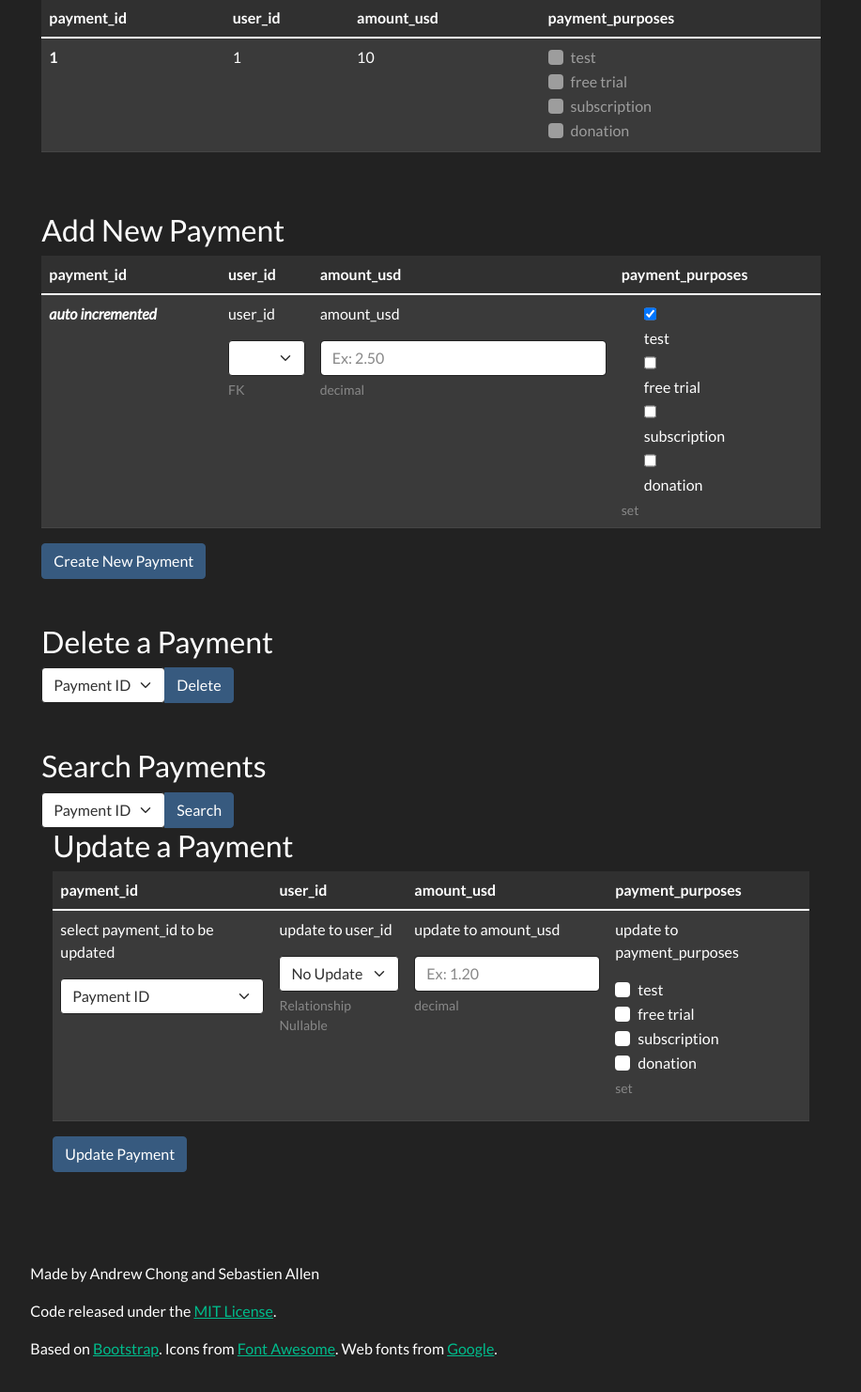
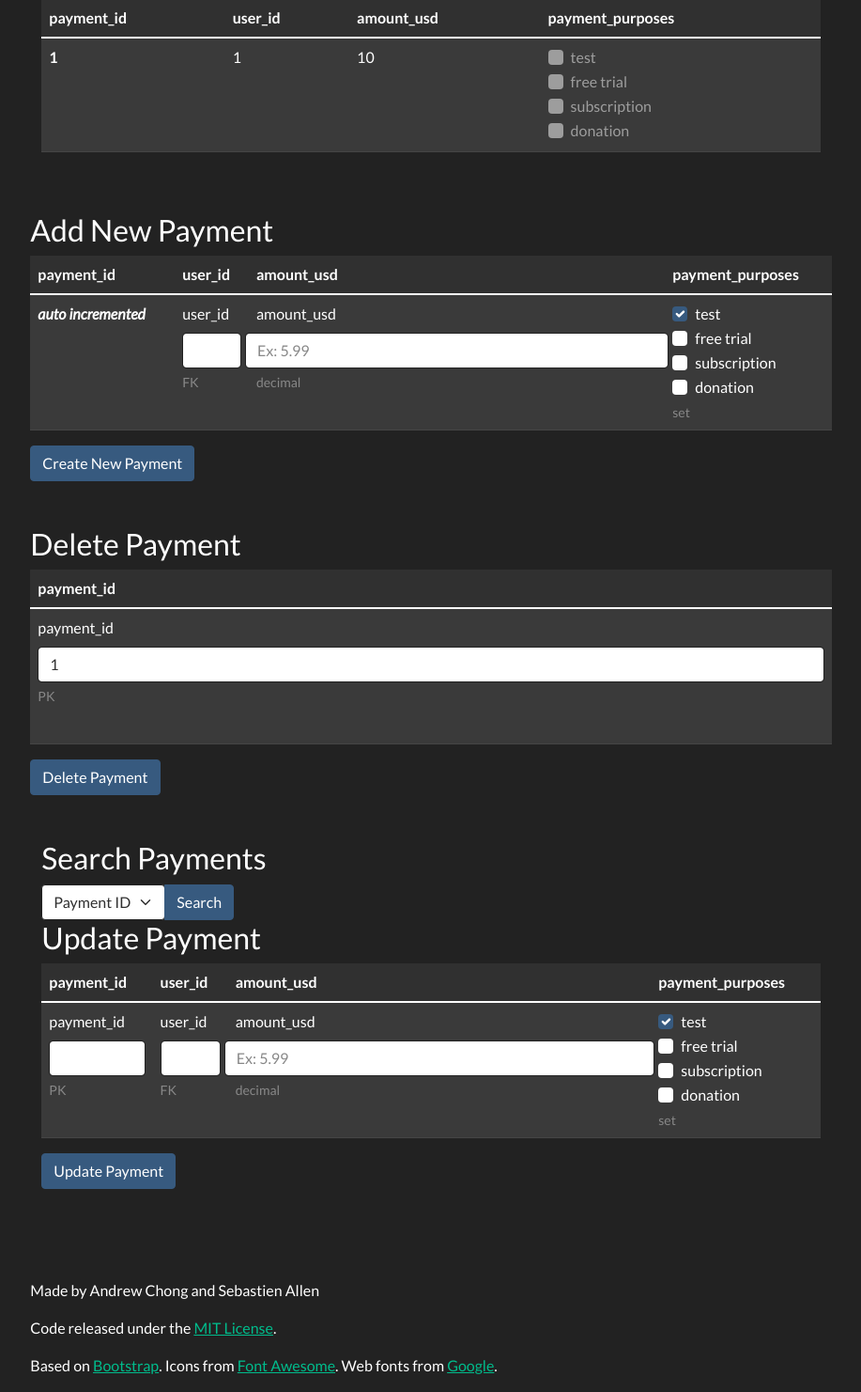
Before and after one commit to opheron/votr-flask, a Flask app: template templates/payments.html in a window 1280 px wide. Shown: the part 275-1756 px from the top of the page at 94% size, without its empty margins (181-1098 px from the left). Before the commit the page ends 1719 px from the top, so only its background shows below. Run offline with Flask 2, Linux system fonts and the light colour scheme; the template is opened without the code that fills it: values that come from a table or form of the project are taken from there, most other values are stand-ins (such as "Sample title", 1, 10 or a date in 2020); lists and menus that the app fills with data are empty; some libraries are stand-ins or nearby versions.

Commit message:
added CRUD w/o search to payments

```diff
--- a/app.py
+++ b/app.py
@@ -3,6 +3,8 @@
 import logging
 
 from os import getenv
+
+from pymysql import NULL
 
 # import requests
 from forms import *
@@ -33,7 +35,7 @@ app = Flask(__name__)
 app.config["SEND_FILE_MAX_AGE_DEFAULT"] = 0
 app.config["DEBUG"] = getenv("FLASK_ENV")
 app.config["FLASK_APP"] = getenv("FLASK_APP")
-app.config["SECRET_KEY"] = getenv("SECRET_KEY")
+app.config["SECRET_KEY"] = 'getenv("SECRET_KEY")'
 
 # app.config[
 #     "SQLALCHEMY_DATABASE_URI"
@@ -158,13 +160,80 @@ class AddNewUserForm(FlaskForm):
 
 
 class AddNewPaymentForm(FlaskForm):
-    # TODO: get user_id dynamically updating, update validator for amount_usd (not negative?)
-    user_id = SelectField("user_id", coerce=int)
-    amount_usd = DecimalField("amount_usd", places=2)
-    payment_purposes_test = BooleanField("test", default="checked")
-    payment_purposes_free_trial = BooleanField("free trial")
-    payment_purposes_subscription = BooleanField("subscription")
-    payment_purposes_donation = BooleanField("donation")
+    user_id = SelectField(
+        "user_id",
+        coerce=int,
+        render_kw={"class": "form-control"},
+    )
+    amount_usd = DecimalField(
+        "amount_usd", places=2,
+        render_kw={"class": "form-control"},
+    )
+    payment_purposes_test = BooleanField(
+        id="payment_purposes_test",
+        name="test",
+        label="test",
+        default="checked",
+        render_kw={"class": "form-check-input"},
+    )
+    payment_purposes_free_trial = BooleanField(
+        id="payment_purposes_free_trial", name="free_trial", label="free trial"
+    )
+    payment_purposes_subscription = BooleanField(
+        id="payment_purposes_subscription",
+        name="subscription",
+        label="subscription",
+    )
+    payment_purposes_donation = BooleanField(
+        id="payment_purposes_donation",
+        name="donation",
+        label="donation",
+    )
+
+class UpdatePaymentForm(FlaskForm):
+    payment_id = SelectField(
+        "payment_id",
+        coerce=int,
+        render_kw={"class": "form-control"},
+    )
+    user_id = SelectField(
+        "user_id",
+        coerce=int,
+        render_kw={"class": "form-control"},
+    )
+    amount_usd = DecimalField(
+        "amount_usd", places=2,
+        render_kw={"class": "form-control"},
+    )
+    payment_purposes_test = BooleanField(
+        id="payment_purposes_test",
+        name="test",
+        label="test",
+        default="checked",
+        render_kw={"class": "form-check-input"},
+    )
+    payment_purposes_free_trial = BooleanField(
+        id="payment_purposes_free_trial", name="free_trial", label="free trial"
+    )
+    payment_purposes_subscription = BooleanField(
+        id="payment_purposes_subscription",
+        name="subscription",
+        label="subscription",
+    )
+    payment_purposes_donation = BooleanField(
+        id="payment_purposes_donation",
+        name="donation",
+        label="donation",
+    )
+
+class DeletePaymentForm(FlaskForm):
+    payment_id = SelectField(
+        "payment_id",
+        choices=(1,1),
+        coerce=int,
+        render_kw={"class": "form-control"},
+    )
+
 
 class AddNewUserPollSettingForm(FlaskForm):
     # TODO: Validation, actual functionality
@@ -392,6 +461,107 @@ def votes():
 #     return render_template("payments.html")
 
 
+@app.route("/add_new_payment", methods=["POST"])
+def add_new_payment():
+    # if request.method == "POST" and "add-new-payment" in request.form:
+    add_new_payment_form = AddNewPaymentForm()
+    # add_new_payment_form.validate_on_submit
+    # NOTE: Use the next line if you need to test w/out form validation stopping
+    # if request.method == "POST":
+    if add_new_payment_form.amount_usd.data != None:
+        connection = db_engine.connect()
+        new_payment = {
+            "user_id": add_new_payment_form.user_id.data,
+            "amount_usd": add_new_payment_form.amount_usd.data,
+        }
+        user_id = new_payment['user_id']
+        if new_payment['user_id'] == -1:
+            user_id = "NULL"
+
+
+        # Permissions are tricky because of the sql string has to be exact with punctuation like commas and quotes
+        new_payment_purposes_set = (
+            add_new_payment_form.payment_purposes_test.data,
+            add_new_payment_form.payment_purposes_free_trial.data,
+            add_new_payment_form.payment_purposes_subscription.data,
+            add_new_payment_form.payment_purposes_donation.data,
+        )
+        payment_purposes_set = ("test", "free_trial", "subscription", "donation")
+        first_true = True
+        string = ""
+        for x in range(len(new_payment_purposes_set)):
+            if new_payment_purposes_set[x]:
+                comma = ("," if not first_true else "")
+                string = f"{string}{comma}{payment_purposes_set[x]}"
+                first_true = False
+        app.logger.debug(f"new_payment: {new_payment}")
+        add_new_payment_query = f"INSERT INTO Payments (user_id, amount_usd, payment_purposes) VALUES ({user_id}, {new_payment['amount_usd']}, '{string}')"
+        app.logger.debug(add_new_payment_query)
+        connection.execute(add_new_payment_query)
+        connection.close()
+        return redirect(url_for("payments"))
+    else:
+        return redirect(url_for("payments"))
+
+
+@app.route("/update_payment", methods=["POST"])
+def update_payment():
+    # if request.method == "POST" and "add-new-payment" in request.form:
+    update_payment_form = UpdatePaymentForm()
+    # add_new_payment_form.validate_on_submit
+    # NOTE: Use the next line if you need to test w/out form validation stopping
+    # if request.method == "POST":
+    if update_payment_form.amount_usd.data != None:
+        connection = db_engine.connect()
+        new_payment = {
+            "user_id": update_payment_form.user_id.data,
+            "amount_usd": update_payment_form.amount_usd.data,
+        }
+        user_id = new_payment['user_id']
+        if new_payment['user_id'] == -1:
+            user_id = "NULL"
+
+
+        # Permissions are tricky because of the sql string has to be exact with punctuation like commas and quotes
+        new_payment_purposes_set = (
+            update_payment_form.payment_purposes_test.data,
+            update_payment_form.payment_purposes_free_trial.data,
+            update_payment_form.payment_purposes_subscription.data,
+            update_payment_form.payment_purposes_donation.data,
+        )
+        payment_purposes_set = ("test", "free_trial", "subscription", "donation")
+        first_true = True
+        string = ""
+        for x in range(len(new_payment_purposes_set)):
+            if new_payment_purposes_set[x]:
+                comma = ("," if not first_true else "")
+                string = f"{string}{comma}{payment_purposes_set[x]}"
+                first_true = False
+        app.logger.debug(f"new_payment: {new_payment}")
+        add_new_payment_query = f"UPDATE Payments SET user_id = {user_id}, amount_usd = {new_payment['amount_usd']}, payment_purposes = '{string}' WHERE payment_id = {update_payment_form.payment_id.data}"
+        app.logger.debug(add_new_payment_query)
+        connection.execute(add_new_payment_query)
+        connection.close()
+        return redirect(url_for("payments"))
+    else:
+        return redirect(url_for("payments"))
+
+
+
+@app.route("/delete_payment", methods=["POST"])
+def delete_payment():
+    # if request.method == "POST" and "delete-payment" in request.form:
+    delete_payment_form = DeletePaymentForm()
+    # add_new_payment_form.validate_on_submit
+    # NOTE: Use the next line if you need to test w/out form validation stopping
+    # if request.method == "POST":
+    connection = db_engine.connect()
+    add_new_payment_query = f"DELETE FROM Payments WHERE payment_id = {delete_payment_form.payment_id.data}"
+    connection.execute(add_new_payment_query)
+    connection.close()
+    return redirect(url_for("payments"))
+
+
 @app.route("/payments/", methods=["GET", "POST"])
 def payments():
     """Payments CRUD page"""
@@ -400,15 +570,23 @@ def payments():
         connection = db_engine.connect()
         payments_query = "SELECT * FROM Payments"
         all_payments = connection.execute(payments_query).fetchall()
+        users_query = "SELECT * FROM Users"
+        all_users = connection.execute(users_query).fetchall()
         connection.close()
 
-        # TODO: add new ptayment form - not working yet, the select list is not dynamic
         add_new_payment_form = AddNewPaymentForm(request.form)
-
+        add_new_payment_form.user_id.choices = [(-1,"NULL")]+[(g.user_id, g.user_id) for g in all_users]
+        delete_payment_form = DeletePaymentForm(request.form)
+        delete_payment_form.payment_id.choices = [(g.payment_id, g.payment_id) for g in all_payments]
+        update_payment_form = UpdatePaymentForm(request.form)
+        update_payment_form.user_id.choices = [(-1,"NULL")]+[(g.user_id, g.user_id) for g in all_users]
+        update_payment_form.payment_id.choices = [(g.payment_id, g.payment_id) for g in all_payments]
         return render_template(
             "payments.html",
             all_payments=all_payments,
             add_new_payment_form=add_new_payment_form,
+            delete_payment_form=delete_payment_form,
+            update_payment_form=update_payment_form,
         )
     elif request.method == "POST":
         # TODO: also not working yet, dont know where to start
--- a/templates/payments.html
+++ b/templates/payments.html
@@ -62,8 +62,9 @@
         </tbody>
         </table>
       </div>
-      <div class="container">
-      <form>
+    <div>
+      <form name="add-new-payment" method="POST" action="/add_new_payment">
+        {{ add_new_payment_form.csrf_token }}
         <h3>Add New Payment</h3>
         <table class="table table-striped table-dark">
           <thead>
@@ -71,30 +72,48 @@
               <th scope="col">payment_id</th>
               <th scope="col">user_id</th>
               <th scope="col">amount_usd</th>
-              <th scope="col">payment_purposes</th>
+              <th
+                scope="col"
+                data-toggle="tooltip"
+                data-placement="top"
+                title="payment's purposes"
+              >
+                payment_purposes
+              </th>
             </tr>
+          </thead>
+
           <tbody>
             <tr>
               <th scope="row"><i>auto incremented</i></th>
-
               <td>
+                {# TODO: Decide if aria-describedby is useful #} {#
+                ####################################### #} {# Old Input:
+                <input
+                  type="text"
+                  class="form-control"
+                  id="users-create-username"
+                  aria-describedby="create-username-help"
+                  placeholder="Ex: personOne"
+                />
+                #}
+                <div class="mb-3 form-group row">
                 <div class="mb-3">
-                    <!--TODO: get auto populating-->
-                    <!-- USER ID LABEL -->
-                    {{ add_new_payment_form.user_id.label(class="form-label mb-3") }}
-                    <!-- USER ID FIELD -->
-                    {{ add_new_payment_form.user_id( class="form-select")}}
+                  <!-- USERNAME LABEL -->
+                  {{ add_new_payment_form.user_id.label(class="form-label") }}
+                  <!-- USERNAME FIELD -->
+                  {{ add_new_payment_form.user_id(class="form-control" ) }}
                   <div id="create-user_id-help" class="form-text">FK</div>
                 </div>
               </td>
               <td>
-                  <div class="mb-3">
-                    <!-- AMOUNT USD LABEL -->
-                    {{ add_new_payment_form.amount_usd.label(class="form-label mb-3")
+                <div class="mb-3 form-group row">
+                  <!-- EMAIL ADDRESS LABEL -->
+                  {{ add_new_payment_form.amount_usd.label(class="form-label")
                   }}
-                    <!-- AMOUNT USD FIELD -->
+                  <!-- EMAIL ADDRESS FIELD -->
                   {{ add_new_payment_form.amount_usd( class="form-control",
-                    placeholder="Ex: 2.50") }}
+                  placeholder="Ex: 5.99") }}
                   <div id="create-amount_usd-help" class="form-text">
                     decimal
                   </div>
@@ -103,54 +122,68 @@
               <td>
                 <div class="form-check">
                   <!-- FIELD -->
-                    {{add_new_payment_form.payment_purposes_test(class="form-check")}}
+                  {{add_new_payment_form.payment_purposes_test(class="form-check-input", checked="")}}
                   <!-- LABEL -->
-                    {{ add_new_payment_form.payment_purposes_test.label }}
+                  {{ add_new_payment_form.payment_purposes_test.label(name="test", class="form-check-label") }}
                 </div>
                 <div class="form-check">
                   <!-- FIELD -->
-                    {{add_new_payment_form.payment_purposes_free_trial(class="form-check")}}
+                  {{add_new_payment_form.payment_purposes_free_trial(class="form-check-input" )}}
                   <!-- LABEL -->
-                    {{ add_new_payment_form.payment_purposes_free_trial.label }}
+                  {{ add_new_payment_form.payment_purposes_free_trial.label(class="form-check-label") }}
                 </div>
                 <div class="form-check">
                   <!-- FIELD -->
-                    {{add_new_payment_form.payment_purposes_subscription(class="form-check")}}
+                  {{add_new_payment_form.payment_purposes_subscription(class="form-check-input")}}
                   <!-- LABEL -->
-                    {{ add_new_payment_form.payment_purposes_subscription.label }}
+                  {{ add_new_payment_form.payment_purposes_subscription.label(class="form-check-label") }}
                 </div>
                 <div class="form-check">
                   <!-- FIELD -->
-                    {{add_new_payment_form.payment_purposes_donation(class="form-check")}}
+                  {{add_new_payment_form.payment_purposes_donation(class="form-check-input")}}
                   <!-- LABEL -->
-                    {{ add_new_payment_form.payment_purposes_donation.label }}
+                  {{ add_new_payment_form.payment_purposes_donation.label(class="form-check-label") }}
                 </div>
                 <div id="payments-payment_purposes-help" class="form-text">set</div>
+                </div>
               </td>
             </tr>
           </tbody>
         </table>
 
-        <button type="submit" class="btn btn-primary">Create New Payment</button>
+        <button name="create-new-payment" type="submit" class="btn btn-primary">Create New Payment</button>
       </form>
     </div>
 
-    <div class="container">
-      <form action="/delete_payment">
-        <h3>Delete a Payment</h3>
-        <div class="btn-group"> <!--class button-group changes the width, if theres a better way, you can update this-->
-            <select name="delete-payment-by-id" class="form-select" aria-label="Delete Payment ID">
-              <option selected>Payment ID</option>
-              <!--i dont know how wer are going to have this automatically populate with the available id's-->
-              {% for payment in all_payments %}
-              <option value="{{ payment["payment_id"] }}">{{ payment["payment_id"] }}</option>
-              {% endfor %}
-            </select>
+    <div>
+      <form name="delete-payment" method="POST" action="/delete_payment">
+        {{ delete_payment_form.csrf_token }}
+        <h3>Delete Payment</h3>
+        <table class="table table-striped table-dark">
+          <thead>
+            <tr>
+              <th scope="col">payment_id</th>
+            </tr>
+          </thead>
 
+          <tbody>
+            <tr>
+              <td>
+                <div class="mb-3 form-group row">
+                <div class="mb-3">
+                  <!-- USERNAME LABEL -->
+                  {{ delete_payment_form.payment_id.label(class="form-label") }}
+                  <!-- USERNAME FIELD -->
+                  {{ delete_payment_form.payment_id(class="form-control" ) }}
+                  <div id="create-payment_id-help" class="form-text">PK</div>
+                </div>
+              </td>
+            </tr>
+          </tbody>
+        </table>
 
-        <button type="submit" class="btn btn-primary">Delete</button><!--dont know about type here-->
+        <button name="delete-payment" type="submit" class="btn btn-primary">Delete Payment</button>
       </form>
-      </div>
     </div>
 
     <div class="container">
@@ -168,88 +201,95 @@
     </div>
 
 
-    <div class="container">
-      <form>
-        <h3>Update a Payment</h3>
+    <div>
+      <form name="update-payment" method="POST" action="/update_payment">
+        {{ update_payment_form.csrf_token }}
+        <h3>Update Payment</h3>
         <table class="table table-striped table-dark">
           <thead>
             <tr>
               <th scope="col">payment_id</th>
               <th scope="col">user_id</th>
               <th scope="col">amount_usd</th>
-              <th scope="col">payment_purposes</th>
+              <th
+                scope="col"
+                data-toggle="tooltip"
+                data-placement="top"
+                title="payment's purposes"
+              >
+                payment_purposes
+              </th>
             </tr>
+          </thead>
+
           <tbody>
             <tr>
               <td>
+                <div class="mb-3 form-group row">
                 <div class="mb-3">
-                    <label for="payments-update-payment-id" class="form-label mb-3">select payment_id to be updated</label>
-                    <select class="form-select" id="payment-update-payment-id" aria-label="Update Payment ID">
-                      <option selected>Payment ID</option> <!--i dont know how wer are going to have this automatically populate with the available id's-->
-                      <option value="1">Payment 1</option>
-                      <option value="2">Payment 2</option>
-                      <option value="3">Payment 3</option>
-                      <option value="4">Payment 4</option>
-                    </select>
+                  <!-- USERNAME LABEL -->
+                  {{ update_payment_form.payment_id.label(class="form-label") }}
+                  <!-- USERNAME FIELD -->
+                  {{ update_payment_form.payment_id(class="form-control" ) }}
+                  <div id="create-user_id-help" class="form-text">PK</div>
                 </div>
               </td>
               <td>
+                <div class="mb-3 form-group row">
                 <div class="mb-3">
-                    <label for="payments-update-payment-user-id" class="form-label mb-3">update to user_id</label>
-                    <select class="form-select" id="payments-update-payment-user-id" aria-describedby="update-user-id-help" aria-label="update User ID">
-                      <option selected>No Update</option> <!--i dont know how wer are going to have this automatically populate with the available id's-->
-                      <option value="0">NULL</option>
-                      <option value="1">User 1</option> <!--some such select menus will need a null option, this one does not, as no vote will be without a poll-->
-                      <option value="2">User 2</option>
-                      <option value="3">User 3</option>
-                      <option value="4">User 4</option>
-                    </select>
-                    <div id="update-user-id-help" class="form-text">Relationship Nullable</div>
+                  <!-- USERNAME LABEL -->
+                  {{ update_payment_form.user_id.label(class="form-label") }}
+                  <!-- USERNAME FIELD -->
+                  {{ update_payment_form.user_id(class="form-control" ) }}
+                  <div id="create-user_id-help" class="form-text">FK</div>
                 </div>
               </td>
               <td>
-                  <div class="mb-3">
-                    <label for="payments-update-amount-usd" class="form-label mb-3">update to amount_usd</label>
-                    <input type="text" class="form-control" id="payments-update-amount-usd" aria-describedby="update-amount-usd-help" placeholder="Ex: 1.20"> <!-- not sure what 'type' to use here-->
-                    <div id="update-amount-usd-help" class="form-text">decimal</div>
+                <div class="mb-3 form-group row">
+                  <!-- EMAIL ADDRESS LABEL -->
+                  {{ update_payment_form.amount_usd.label(class="form-label")
+                  }}
+                  <!-- EMAIL ADDRESS FIELD -->
+                  {{ update_payment_form.amount_usd( class="form-control",
+                  placeholder="Ex: 5.99") }}
+                  <div id="create-amount_usd-help" class="form-text">
+                    decimal
+                  </div>
                 </div>
               </td>
               <td>
-                  <div class="mb-3">
-                    <label for="payments-update-payment-purposes" class="form-label mb-3">update to payment_purposes</label>
-
                 <div class="form-check">
-                      <input class="form-check-input" type="checkbox" value="" id="flexCheckDefault">
-                      <label class="form-check-label" for="flexCheckDefault">
-                        test
-                      </label>
+                  <!-- FIELD -->
+                  {{update_payment_form.payment_purposes_test(class="form-check-input", checked="")}}
+                  <!-- LABEL -->
+                  {{ update_payment_form.payment_purposes_test.label(name="test", class="form-check-label") }}
                 </div>
                 <div class="form-check">
-                      <input class="form-check-input" type="checkbox" value="" id="flexCheckDefault">
-                      <label class="form-check-label" for="flexCheckDefault">
-                        free trial
-                      </label>
+                  <!-- FIELD -->
+                  {{update_payment_form.payment_purposes_free_trial(class="form-check-input" )}}
+                  <!-- LABEL -->
+                  {{ update_payment_form.payment_purposes_free_trial.label(class="form-check-label") }}
                 </div>
                 <div class="form-check">
-                      <input class="form-check-input" type="checkbox" value="" id="flexCheckDefault">
-                      <label class="form-check-label" for="flexCheckDefault">
-                        subscription
-                      </label>
+                  <!-- FIELD -->
+                  {{update_payment_form.payment_purposes_subscription(class="form-check-input")}}
+                  <!-- LABEL -->
+                  {{ update_payment_form.payment_purposes_subscription.label(class="form-check-label") }}
                 </div>
                 <div class="form-check">
-                      <input class="form-check-input" type="checkbox" value="" id="flexCheckDefault">
-                      <label class="form-check-label" for="flexCheckDefault">
-                        donation
-                      </label>
+                  <!-- FIELD -->
+                  {{update_payment_form.payment_purposes_donation(class="form-check-input")}}
+                  <!-- LABEL -->
+                  {{ update_payment_form.payment_purposes_donation.label(class="form-check-label") }}
                 </div>
-                    <div id="update-payment-purposes-help" class="form-text">set</div>
+                <div id="update-payments-help" class="form-text">set</div>
                 </div>
               </td>
             </tr>
           </tbody>
         </table>
 
-        <button type="submit" class="btn btn-primary">Update Payment</button>
+        <button name="update-payment" type="submit" class="btn btn-primary">Update Payment</button>
       </form>
     </div>
 
```
Lines whose indentation alone changed are shown as unchanged.
